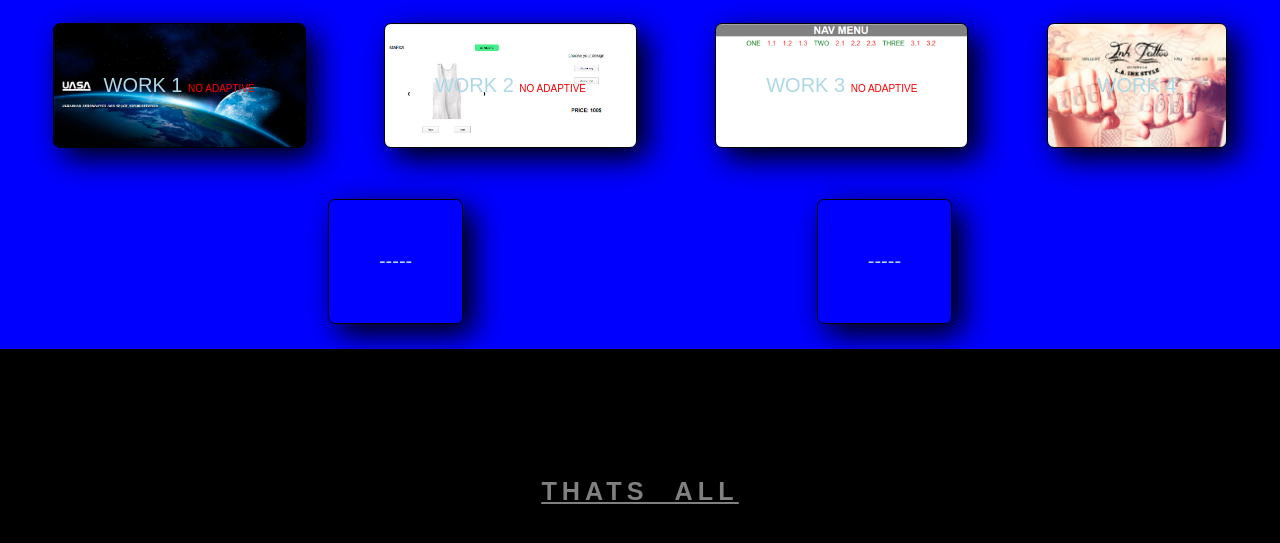
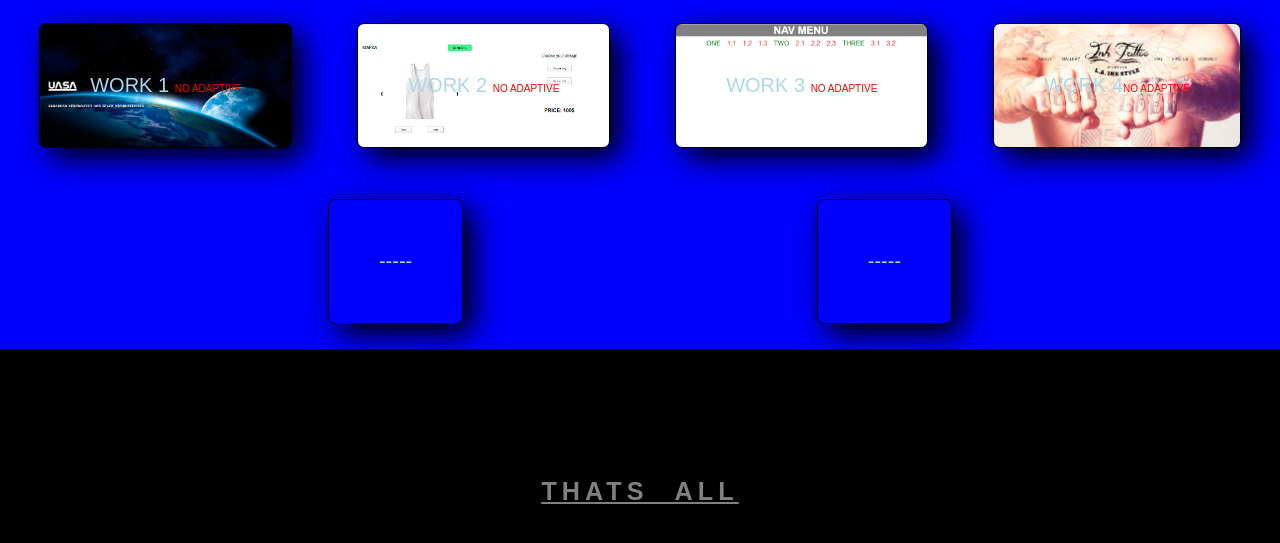
Before and after one commit to alexanderLP-dev/allwork, a plain HTML site: page index.html in a window 1280 px wide. Shown: the part 173-716 px from the top of the page. Drawn offline with Linux system fonts and the light colour scheme.

Commit message:
all works

```diff
--- a/index.html
+++ b/index.html
@@ -19,7 +19,9 @@
         <a href="work3/menu.html"
           >work 3 <span style="color:red;">no adaptive</span>
         </a>
-        <a href="work4/inktatoo.html">work 4</a>
+        <a href="work4/inktatoo.html"
+          >work 4<span style="color:red;">no adaptive</span></a
+        >
         <a href="#">-----</a>
         <a href="#">-----</a>
       </div>
```
